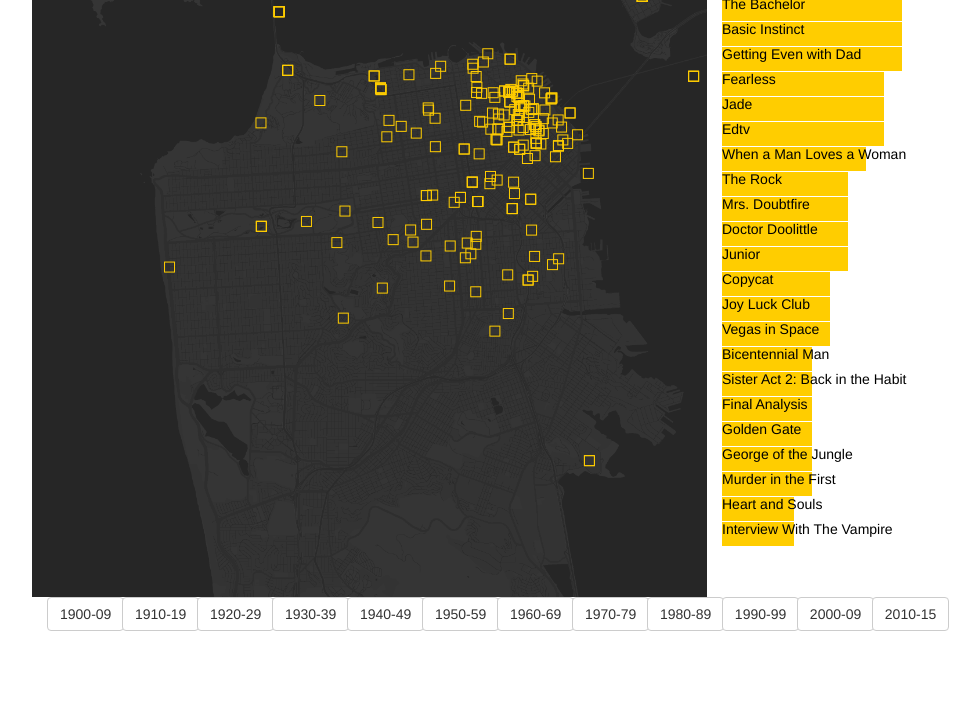
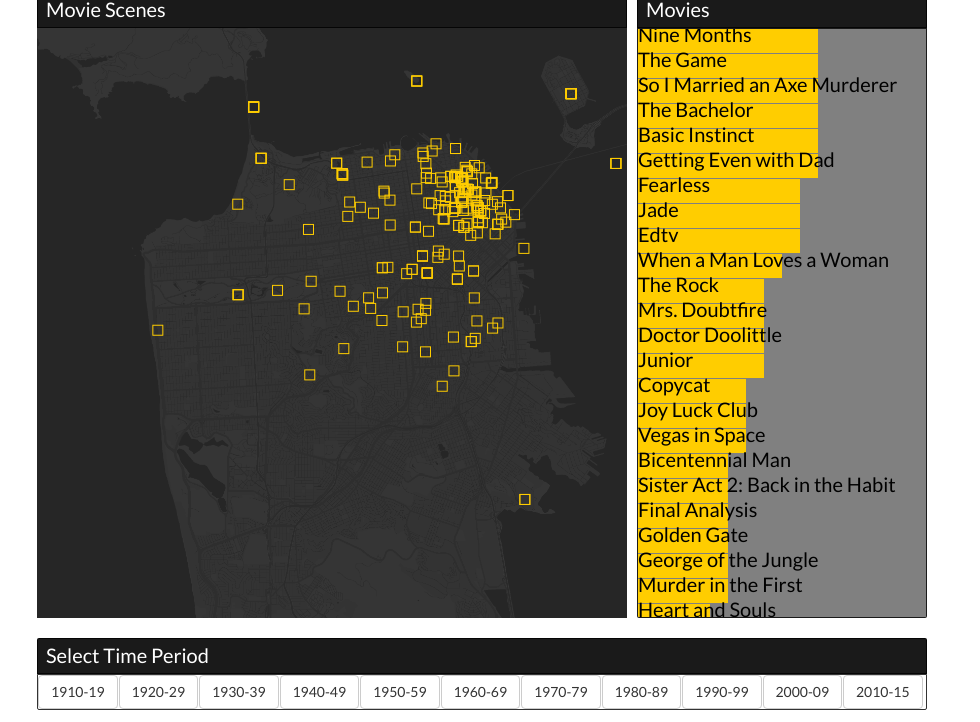
Before and after one commit to shubhgo/lights-camera-action, a plain HTML site: page index.html in a window 1280 px wide. Shown: the part 78-800 px from the top of the page, without its empty margins (158-1138 px from the left). Drawn offline with Linux system fonts and the light colour scheme.

Commit message:
titles added to all subplots

```diff
--- a/css/main.less
+++ b/css/main.less
@@ -1,6 +1,27 @@
 @lcaYellow: #FFCD00;
 @lcaBlack: #000000;
 @lcaWhite: #ffffff;
+@import url(http://fonts.googleapis.com/css?family=Lato:300,400,700);
+@import url(http://fonts.googleapis.com/css?family=Merriweather);
+h1,
+h2,
+h3,
+h4,
+h5,
+h6 {
+    font-family: Merriweather, serif;
+}
+
+a,
+div,
+p {
+    font-family: Lato, sans-serif;
+}
+
+html {
+    overflow-y: scroll;
+}
+
 .container-non-responsive {
     margin-left: auto;
     margin-right: auto;
@@ -11,10 +32,15 @@
     width: 900px;
 }
 
+div.lca-reduced-padding {
+    padding-left: 5px;
+    padding-right: 5px;
+}
+
 .lca-spot-map {
-    height: 675px;
+    height: 590px;
     background: url('../images/sfmapDark.png');
-    background-size: 675px 675px;
+    background-size: 590px 590px;
     padding: 0px;
 }
 
@@ -28,22 +54,6 @@
     border-width: 1px;
     border-color: @lcaBlack;
     border-style: solid;
-}
-
-table {
-    height: 653px;
-}
-
-tbody {
-    overflow-y: scroll;
-    height: 630px;
-    width: 100%;
-    position: absolute;
-}
-
-.table > tbody > tr > td.lca-cell-chart {
-    padding: 0;
-    background-color: darken(#ffffff, 20%);
 }
 
 div.lca-cell-chart {
@@ -73,8 +83,17 @@
 }
 
 .lca-movie-table-outer {
-    height: 625px;
+    height: 590px;
     overflow: auto;
+    border: 1px solid rgba(0, 0, 0, 0.8);
+    border-bottom-left-radius: 2px;
+    border-bottom-right-radius: 2px;
+    // color: @lcaWhite;
+    background-color: lighten(@lcaBlack, 50%);
+    // height: 36px;
+    font-size: 20px;
+    // padding-left: 8px;
+    // padding-top: 2px;
 }
 
 .lca-movie-table {
@@ -99,6 +118,31 @@
     float: left;
 }
 
+.lca-title {
+    border: 1px solid rgba(0, 0, 0, 0.8);
+    border-top-left-radius: 2px;
+    border-top-right-radius: 2px;
+    color: @lcaWhite;
+    background-color: lighten(@lcaBlack, 10%);
+    height: 36px;
+    font-size: 20px;
+    padding-left: 8px;
+    padding-top: 2px;
+}
+
+.lca-timeperiod {
+    margin-right: -10px;
+    margin-left: -10px;
+    border: 1px solid rgba(0, 0, 0, 0.8);
+    border-bottom-left-radius: 2px;
+    border-bottom-right-radius: 2px;
+}
+
+.lca-col-timeperiod {
+    float: left;
+    width: 80.5px
+}
+
 svg {
     display: block;
     width: 100%;
--- a/index.html
+++ b/index.html
@@ -32,59 +32,65 @@
 <body>
     <div class="container container-non-responsive">
         <div class="row">
+            <h1>Lights Camera Action</h1>
+        </div>
+        <div class="row">
             <!-- spot map -->
-            <div class="col-xs-9 lca-spot-map">
+            <div class="col-xs-8 lca-reduced-padding">
+                <div class="lca-title"><p>Movie Scenes</p></div>
+                <div class="lca-spot-map"></div>
             </div>
             <!-- movie table -->
-            <div class='col-xs-3 lca-movie-table-outer'>
-                <div class=" lca-movie-table">
+            <div class='col-xs-4 lca-reduced-padding'>
+                <div class="lca-title"><p>Movies</p></div>
+                <div class="lca-movie-table-outer">
+                    <div class="lca-movie-table"></div>
                 </div>
             </div>
         </div>
-        <div class="row lca-time-bar">
+        <br>
+        <div class="row">
+            <div class="col-sm-12 lca-reduced-padding"><div class="lca-title"><p>Select Time Period</p></div></div>
+        </div>
+        <div class="row lca-timeperiod">
             <!-- time period bar -->
-            <div class="col-xs-1">
-                <button type="button" class="btn btn-default">1900-09</button>
-            </div>
-            <div class="col-xs-1">
+            <div class="lca-col-timeperiod">
                 <button type="button" class="btn btn-default" onclick="filter('timerperiod',1910,0)">1910-19</button>
             </div>
-            <div class="col-xs-1">
+            <div class="lca-col-timeperiod">
                 <button type="button" class="btn btn-default" onclick="filter('timerperiod',1920,0)">1920-29</button>
             </div>
-            <div class="col-xs-1">
+            <div class="lca-col-timeperiod">
                 <button type="button" class="btn btn-default" onclick="filter('timerperiod',1930,0)">1930-39</button>
             </div>
-            <div class="col-xs-1">
+            <div class="lca-col-timeperiod">
                 <button type="button" class="btn btn-default" onclick="filter('timerperiod',1940,0)">1940-49</button>
             </div>
-            <div class="col-xs-1">
+            <div class="lca-col-timeperiod">
                 <button type="button" class="btn btn-default" onclick="filter('timerperiod',1950,0)">1950-59</button>
             </div>
-            <div class="col-xs-1">
+            <div class="lca-col-timeperiod">
                 <button type="button" class="btn btn-default" onclick="filter('timerperiod',1960,0)">1960-69</button>
             </div>
-            <div class="col-xs-1">
+            <div class="lca-col-timeperiod">
                 <button type="button" class="btn btn-default" onclick="filter('timerperiod',1970,0)">1970-79</button>
             </div>
-            <div class="col-xs-1">
+            <div class="lca-col-timeperiod">
                 <button type="button" class="btn btn-default" onclick="filter('timerperiod',1980,0)">1980-89</button>
             </div>
-            <div class="col-xs-1">
+            <div class="lca-col-timeperiod">
                 <button type="button" class="btn btn-default" onclick="filter('timerperiod',1990,0)">1990-99</button>
             </div>
-            <div class="col-xs-1">
+            <div class="lca-col-timeperiod">
                 <button type="button" class="btn btn-default" onclick="filter('timerperiod',2000,0)">2000-09</button>
             </div>
-            <div class="col-xs-1">
+            <div class="lca-col-timeperiod">
                 <button type="button" class="btn btn-default" onclick="filter('timerperiod',2010,0)">2010-15</button>
             </div>
         </div>
     </div>
     <script src="js/modules/movieTable.js"></script>
     <script src="js/modules/shotmap.js"></script>
-
-
     <!-- Movie Detail Modal -->
     <div ng-controller="MovieModalCtrl as mmc" class="modal fade" id="movieModal" tabindex="-1" role="dialog" aria-labelledby="movieTitle" aria-hidden="true">
         <div class="modal-dialog">
--- a/js/modules/shotmap.js
+++ b/js/modules/shotmap.js
@@ -8,8 +8,8 @@
       bottom: 0,
       left: 0
     },
-    width = 675 - margin.left - margin.right,
-    height = 675 - margin.top - margin.bottom;
+    width = 590 - margin.left - margin.right,
+    height = 590 - margin.top - margin.bottom;
 
   var mapBounds = {
     top: 37.84,
```
Also changed, not shown: css/main.css, 1 other file.
